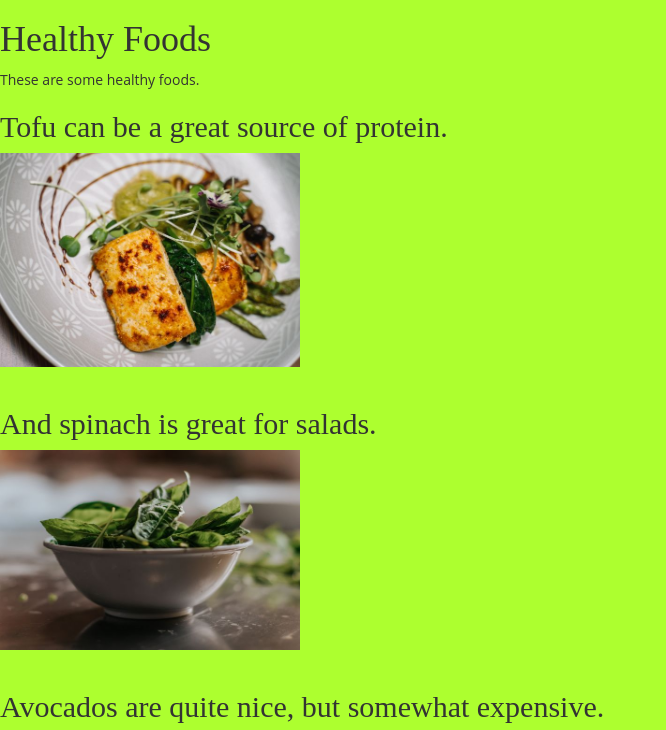
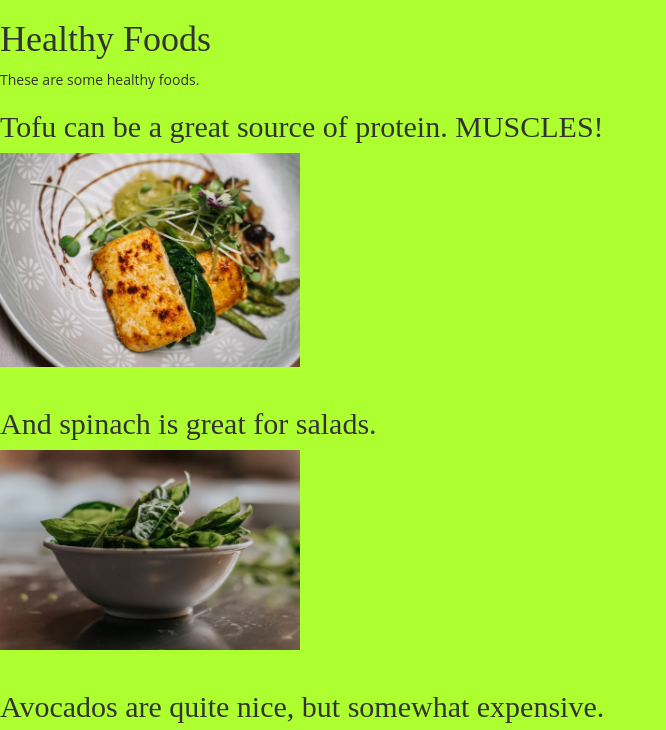
Before and after one commit to yadangdaxia/HealthyFoods, a plain HTML site: page index.html in a window 1280 px wide. Shown: the top 730 px of the page, without its empty margins (0-666 px from the left). Drawn offline with nearby package versions, Linux system fonts and the light colour scheme.

Commit message:
trying a commit, hopefully it will show up in Github

```diff
--- a/index.html
+++ b/index.html
@@ -23,7 +23,7 @@
 
 <p>These are some healthy foods.</p>
 
-<h2>Tofu can be a great source of protein.</h2>
+<h2>Tofu can be a great source of protein. MUSCLES!</h2>
 <img src="images/tofu.jpg" alt="">
 
 <br></br>
```
